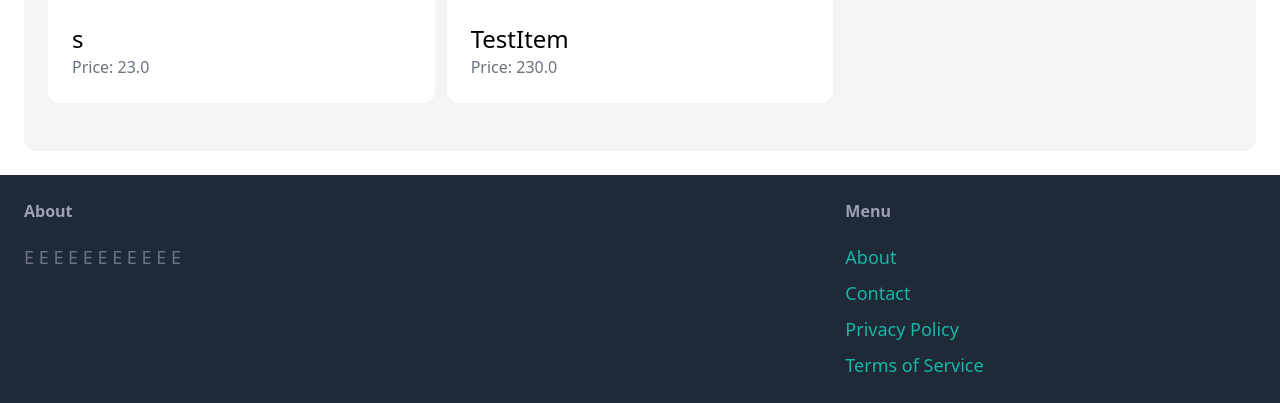
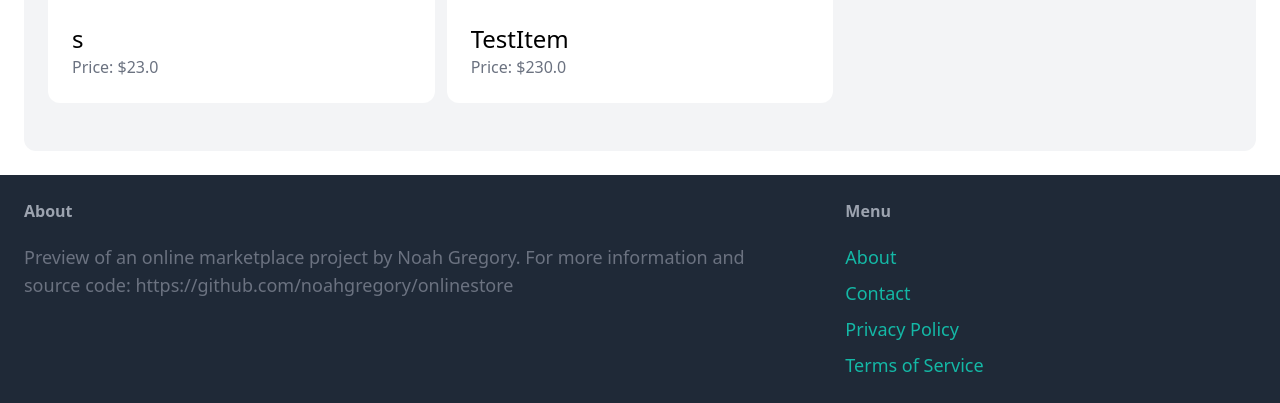
Before and after one commit to noahgregory/onlinestore, a Django app: page /dashboard/ in a window 1280 px wide. Shown: the part 1047-1450 px from the top of the page. Run offline with Django 4.2, Linux system fonts and the light colour scheme; a user stored in the database is signed in; data comes from the database, SQL or seed files in the repository; both versions use the stored data as it was after the commit; some libraries are stand-ins or nearby versions.

Commit message:
Update README.md, minor changes
Added a proper README, and made some minor changes to improve home page and dashboard layout

```diff
--- a/onlinestore/core/templates/core/base.html
+++ b/onlinestore/core/templates/core/base.html
@@ -33,7 +33,7 @@
 <footer class="py-6 px-6 flex justify-between bg-gray-800">
     <div class="w-2/3 pr-10">
     <h3 class="mb-5 font-semibold text-gray-400">About</h3>
-        <p class="text-lg text-gray-500">E E E E E E E E E E E</p>
+        <p class="text-lg text-gray-500">Preview of an online marketplace project by Noah Gregory. For more information and source code: https://github.com/noahgregory/onlinestore</p>
         </div>
     <div class="w-1/3">
         <h3 class="mb-5 font-semibold text-gray-400">Menu</h3>
--- a/onlinestore/core/templates/core/index.html
+++ b/onlinestore/core/templates/core/index.html
@@ -17,7 +17,7 @@
                         <!-- {% endif %} -->
                         <div class="p-6 bg-white rounded-b-xl">
                             <h2 class="text-2xl">{{ item.name }}</h2>
-                            <p class="text-gray-500">Price: {{ item.price }}</p>
+                            <p class="text-gray-500">Price: ${{ item.price }}</p>
                         </div>
                     </a>
              </div>
--- a/onlinestore/dashboard/templates/dashboard/index.html
+++ b/onlinestore/dashboard/templates/dashboard/index.html
@@ -18,7 +18,7 @@
 
                         <div class="p-6 bg-white rounded-b-xl">
                             <h2 class="text-2xl">{{ item.name }}</h2>
-                            <p class="text-gray-500">Price: {{ item.price }}</p>
+                            <p class="text-gray-500">Price: ${{ item.price }}</p>
                         </div>
                     </a>
                 </div>
```
Also changed, not shown: README.md, onlinestore/db.sqlite3.
